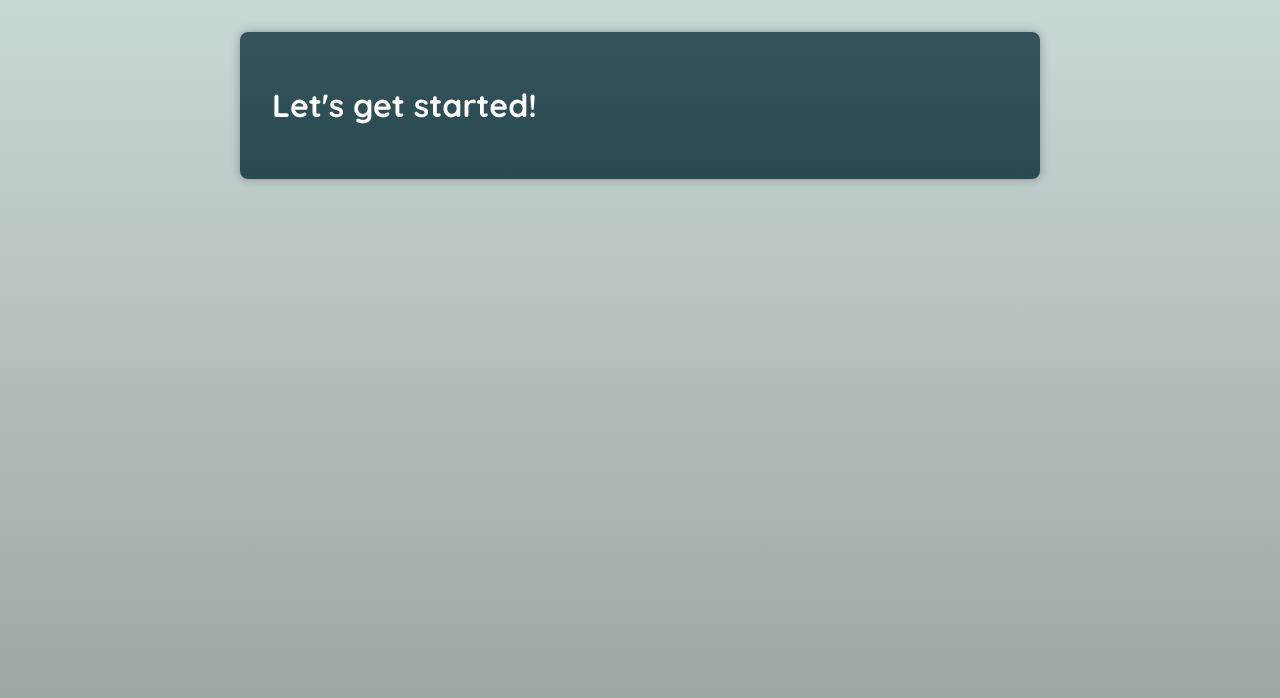
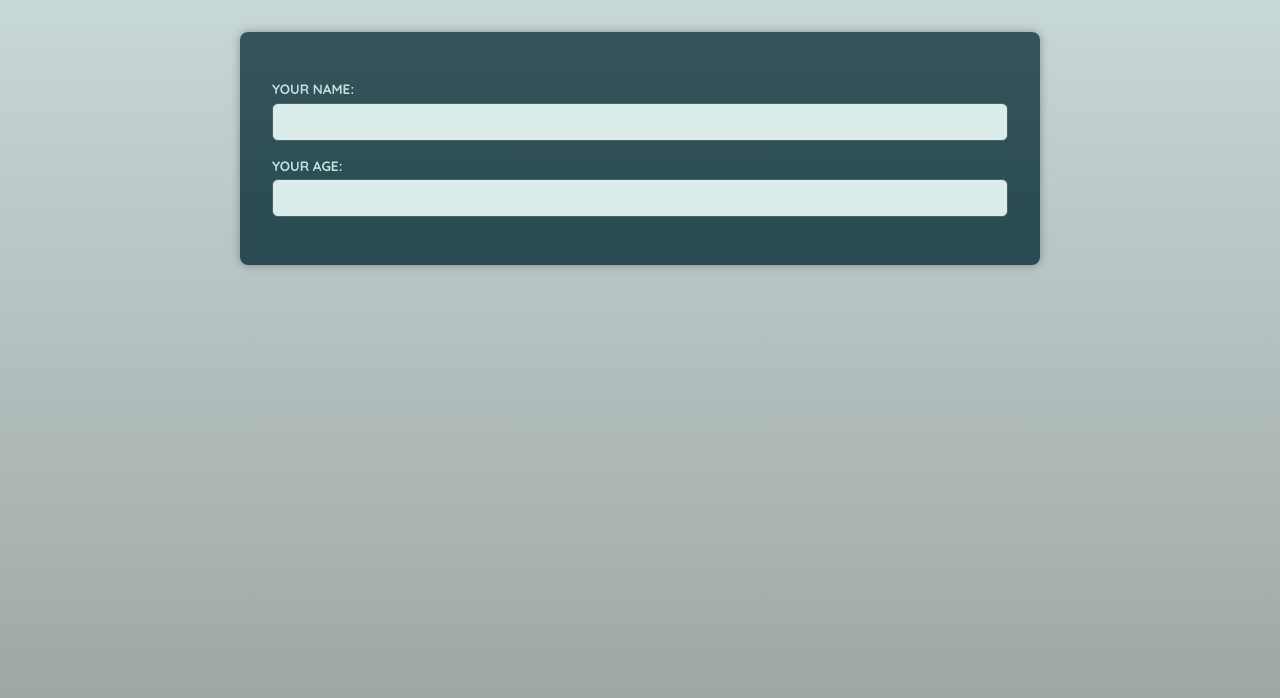
Before and after one commit to TetianaKlitna/react-typescript-advanced, a React (Vite) app: page / in a window 1280 px wide. Shown: the top 698 px of the page. Built offline with nearby package versions, Linux system fonts and the light colour scheme; a web font is replaced by a local one.

Commit message:
'ComponentPropsWithoutRef'

```diff
--- a/src/App.tsx
+++ b/src/App.tsx
@@ -1,5 +1,12 @@
+import Input from './components/Input';
+
 function App() {
-  return <h1>Let's get started!</h1>;
+  return (
+    <>
+      <Input label="Your name:" id="name" type="text"/>
+      <Input label="Your age:" id="age" type="number" />
+    </>
+  );
 }
 
 export default App;
--- /dev/null
+++ b/src/components/Input.tsx
@@ -0,0 +1,17 @@
+import { ComponentPropsWithoutRef } from "react";
+
+type InputProps = {
+  label: string;
+  id: string;
+} & ComponentPropsWithoutRef<'input'>;
+
+const Input = ({ label, id, ...props }: InputProps) => {
+  return (
+    <p>
+      <label htmlFor={id}>{label}</label>
+      <input id={id} {...props} />
+    </p>
+  );
+};
+
+export default Input;
```
Also changed, not shown: 2 other files (tests, documents, lock files or other folders).
